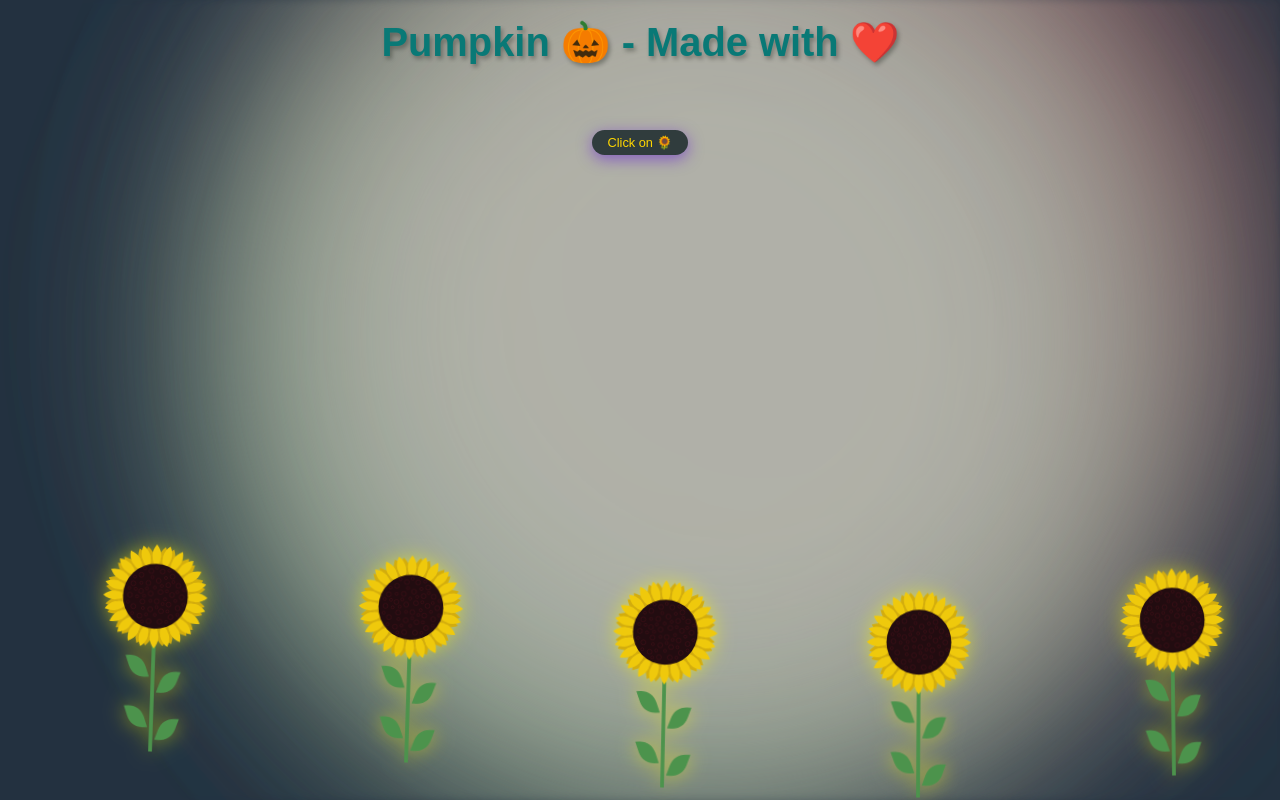
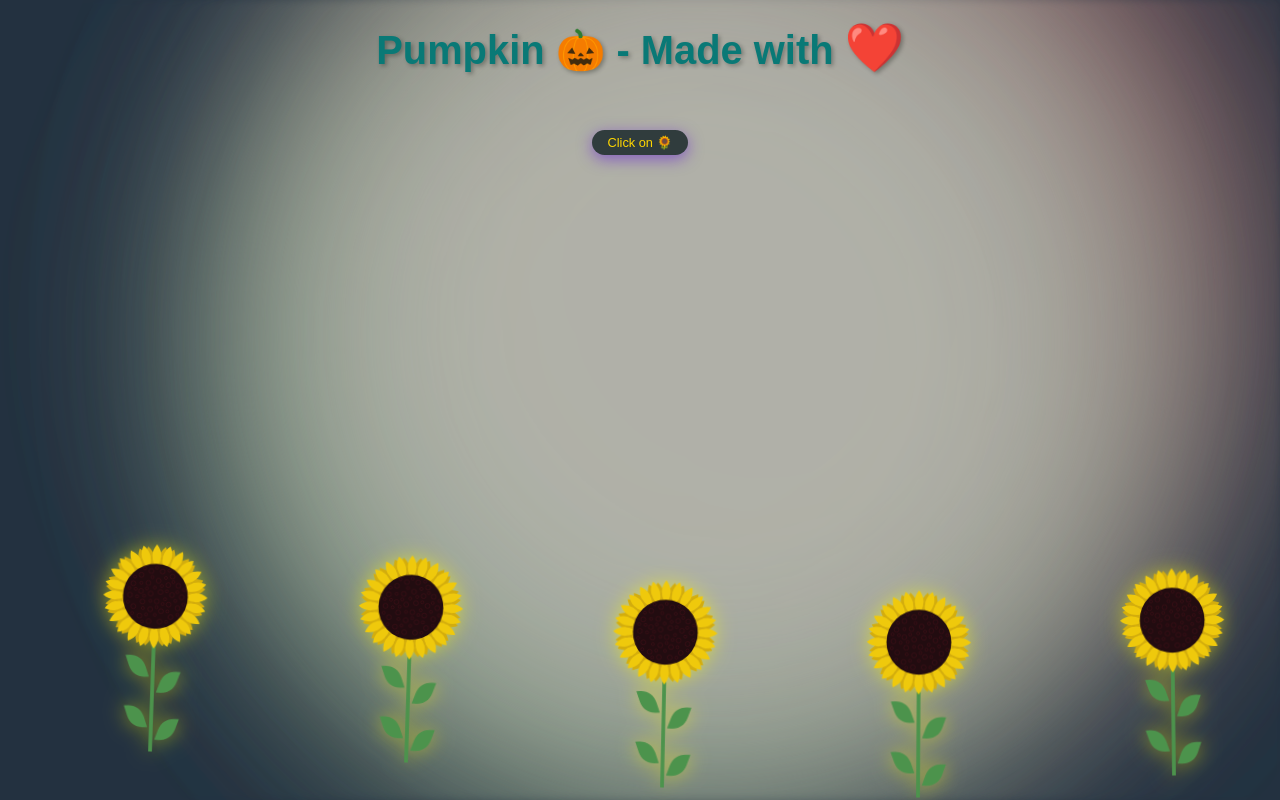
Before and after one commit to shta21/pumpkin, a plain HTML site: page index.html in a window 1280 px wide. Drawn offline with Linux system fonts and the light colour scheme.

Commit message:
Update index.html

```diff
--- a/index.html
+++ b/index.html
@@ -288,6 +288,11 @@ gradient-container {
     scroll-behavior: auto !important;
   }
 }
+  .heart {
+  color: red; /* Sets the emoji color to red */
+  font-size: 1.2em; /* Makes the emoji slightly larger than the surrounding text */
+}
+
 </style>
 
 </head>
@@ -299,7 +304,7 @@ gradient-container {
   <gradient-color></gradient-color>
   <gradient-backdrop></gradient-backdrop>
 </gradient-container>
-<h1>Pumpkin 🎃 - Made with ❤️</h1>
+<h1>Pumpkin 🎃 - Made with <span class="heart">❤️</span></h1>
 <div class="animate-text" id="animateText">Click on 🌻</div>
 <div class="garden" id="garden"></div>
 
```
